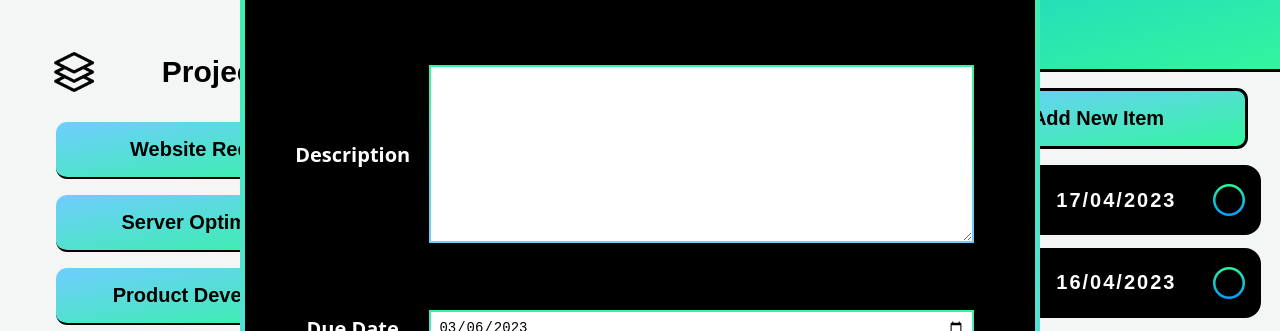
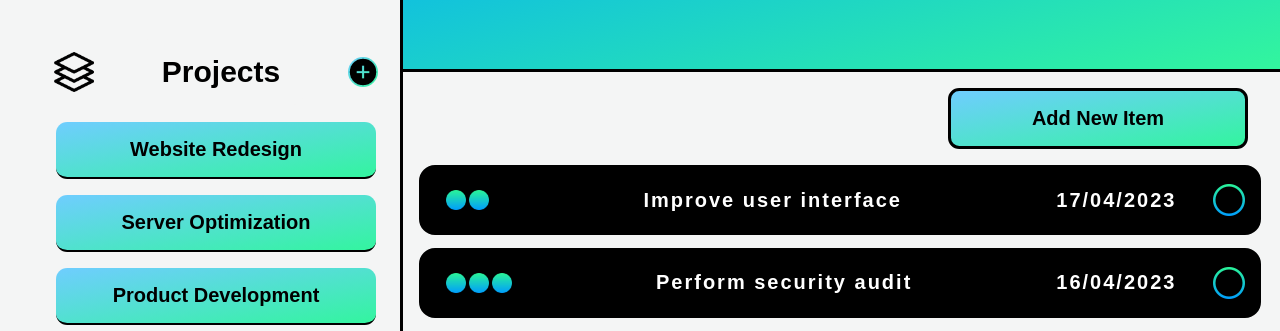
Before and after one commit to EnzyCue/todo-list, a plain HTML site: page index.html in a window 1280 px wide. Shown: the part 171-502 px from the top of the page. Drawn offline with Linux system fonts and the light colour scheme.

Commit message:
Set todo form to invisible

```diff
--- a/index.html
+++ b/index.html
@@ -34,7 +34,7 @@
 
 
 
-    <form class="newTodoForm" action="" style="visibility: visible;">
+    <form class="newTodoForm" action="" style="visibility: hidden;">
         <div class="formHeader">
             <h3>Add New Task Entry</h3>
             <button type="button" class="cancelButton">
```
